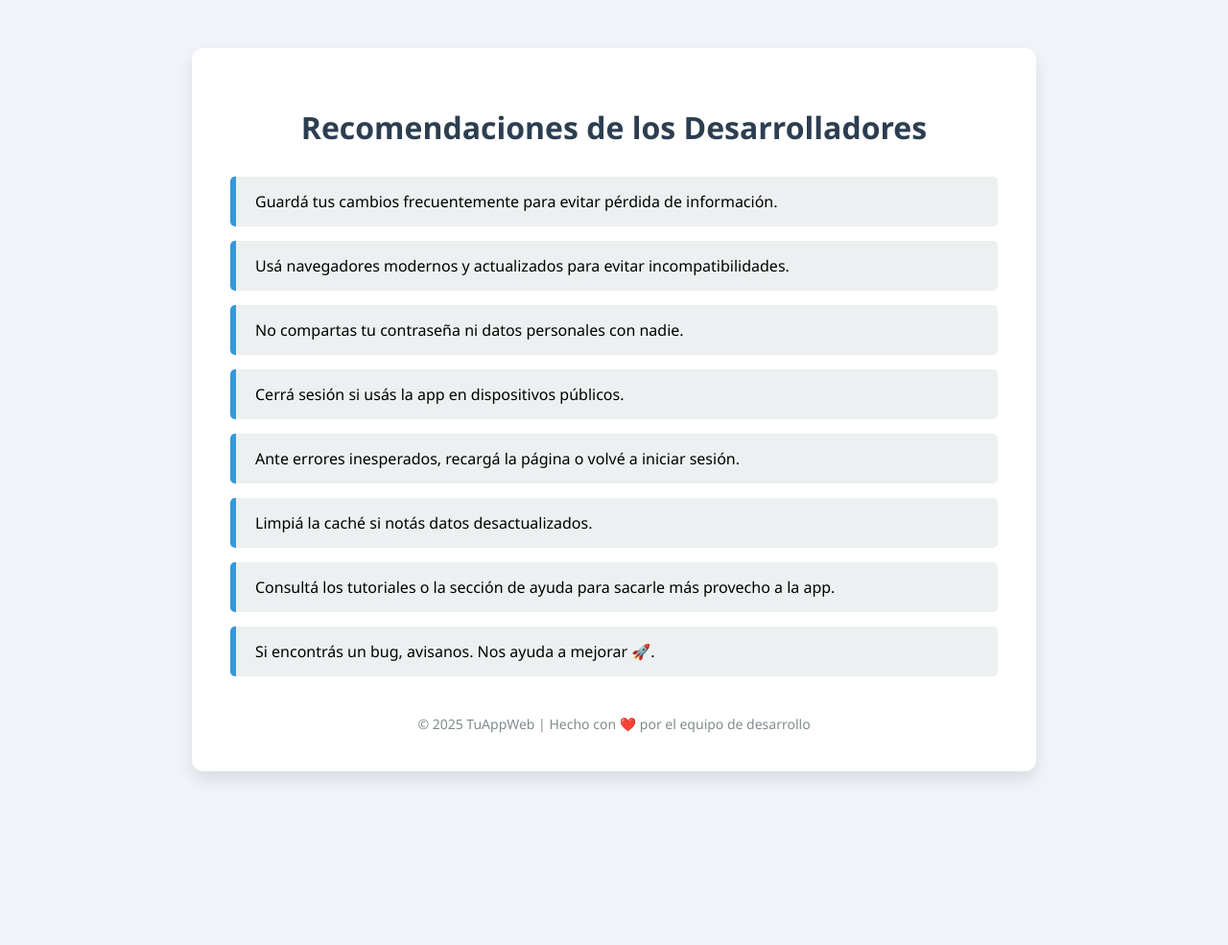
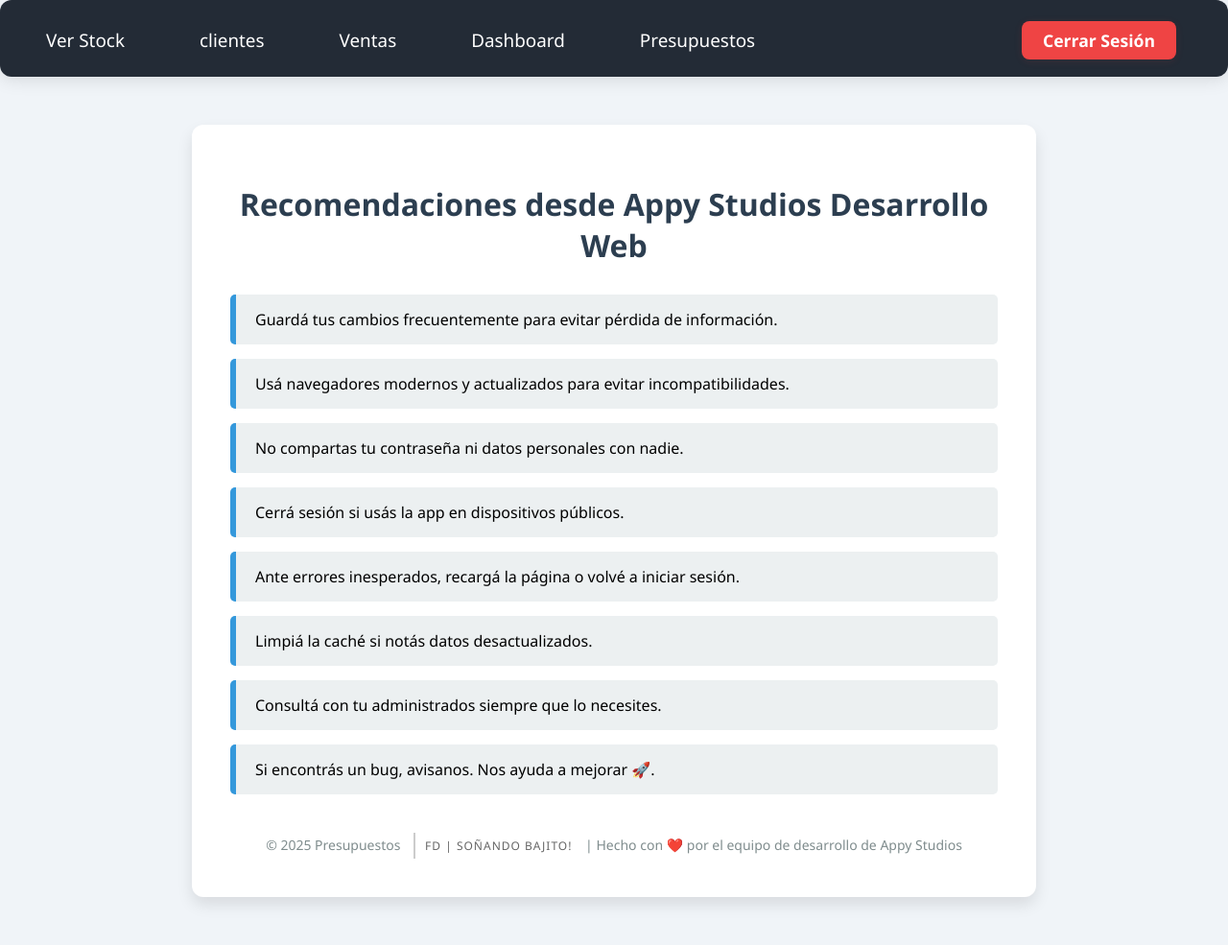
Before and after one commit to Kevinnyanez/APPYSTUDIOS, a PHP site: page /recomendaciones.php in a window 1280 px wide. Shown: the whole page at 96% size. Before the commit the page ends 812 px from the top, so only its background shows below. Run offline with PHP 8.4, Linux system fonts and the light colour scheme.

Commit message:
recomendaciones

```diff
--- a/recomendaciones.php
+++ b/recomendaciones.php
@@ -50,11 +50,75 @@
             color: #7f8c8d;
             font-size: 14px;
         }
+
+        nav {
+  background: #232b36;
+  border-radius: 12px;
+  padding: 22px 36px 18px 36px;
+  margin-bottom: 32px;
+  display: flex;
+  align-items: center;
+  gap: 36px;
+  box-shadow: 0 4px 18px rgba(0,0,0,0.10);
+}
+nav a {
+  color: #fff;
+  text-decoration: none;
+  font-size: 1.18rem;
+  font-weight: 500;
+  margin-right: 18px;
+  transition: color 0.18s, background 0.18s, box-shadow 0.18s;
+  padding: 6px 12px;
+  border-radius: 6px;
+}
+nav a:hover {
+  background: #0077b6;
+  color: #fff;
+  box-shadow: 0 2px 8px rgba(0,119,182,0.10);
+}
+nav .logout {
+  margin-left: auto;
+  background: #ef4444;
+  color: #fff;
+  font-weight: 700;
+  border-radius: 8px;
+  padding: 8px 22px;
+  font-size: 1.1rem;
+  box-shadow: 0 2px 8px rgba(239,68,68,0.10);
+  transition: background 0.18s, color 0.18s;
+}
+nav .logout:hover {
+  background: #b91c1c;
+  color: #fff;
+}
+
+.minimal-tagline {
+    font-family: 'Segoe UI', sans-serif;
+    font-size: 12px;
+    color: #666;
+    letter-spacing: 1px;
+    text-transform: uppercase;
+    font-weight: 500;
+    padding: 5px 10px;
+    border-left: 2px solid #ccc;
+    margin-left: 10px;
+    display: inline-block;
+}
     </style>
 </head>
 <body>
+
+        <nav>
+    <a href="stock.php">Ver Stock</a>
+    <a href="clientes.php">clientes</a>
+    <a href="ventas.php">Ventas</a>
+    <a href="dashboard.php">Dashboard</a>
+    <a href="presupuestos.php">Presupuestos</a>
+    <a href="logout.php" class="logout">Cerrar Sesión</a>
+</nav>
+
     <div class="container">
-        <h1>Recomendaciones de los Desarrolladores</h1>
+        <h1>Recomendaciones desde Appy Studios Desarrollo Web</h1>
         <ul class="recomendaciones">
             <li>Guardá tus cambios frecuentemente para evitar pérdida de información.</li>
             <li>Usá navegadores modernos y actualizados para evitar incompatibilidades.</li>
@@ -62,11 +126,12 @@
             <li>Cerrá sesión si usás la app en dispositivos públicos.</li>
             <li>Ante errores inesperados, recargá la página o volvé a iniciar sesión.</li>
             <li>Limpiá la caché si notás datos desactualizados.</li>
-            <li>Consultá los tutoriales o la sección de ayuda para sacarle más provecho a la app.</li>
+            <li>Consultá con tu administrados siempre que lo necesites.</li>
             <li>Si encontrás un bug, avisanos. Nos ayuda a mejorar 🚀.</li>
         </ul>
         <footer>
-            &copy; <?= date("Y") ?> TuAppWeb | Hecho con ❤️ por el equipo de desarrollo
+            &copy; <?= date("Y") ?> Presupuestos <span class="minimal-tagline">FD | Soñando Bajito! </span> | Hecho con ❤️ por el equipo de desarrollo de Appy Studios
+
         </footer>
     </div>
 </body>
```
Also changed, not shown: presupuestos.php (+2 -6 lines).
